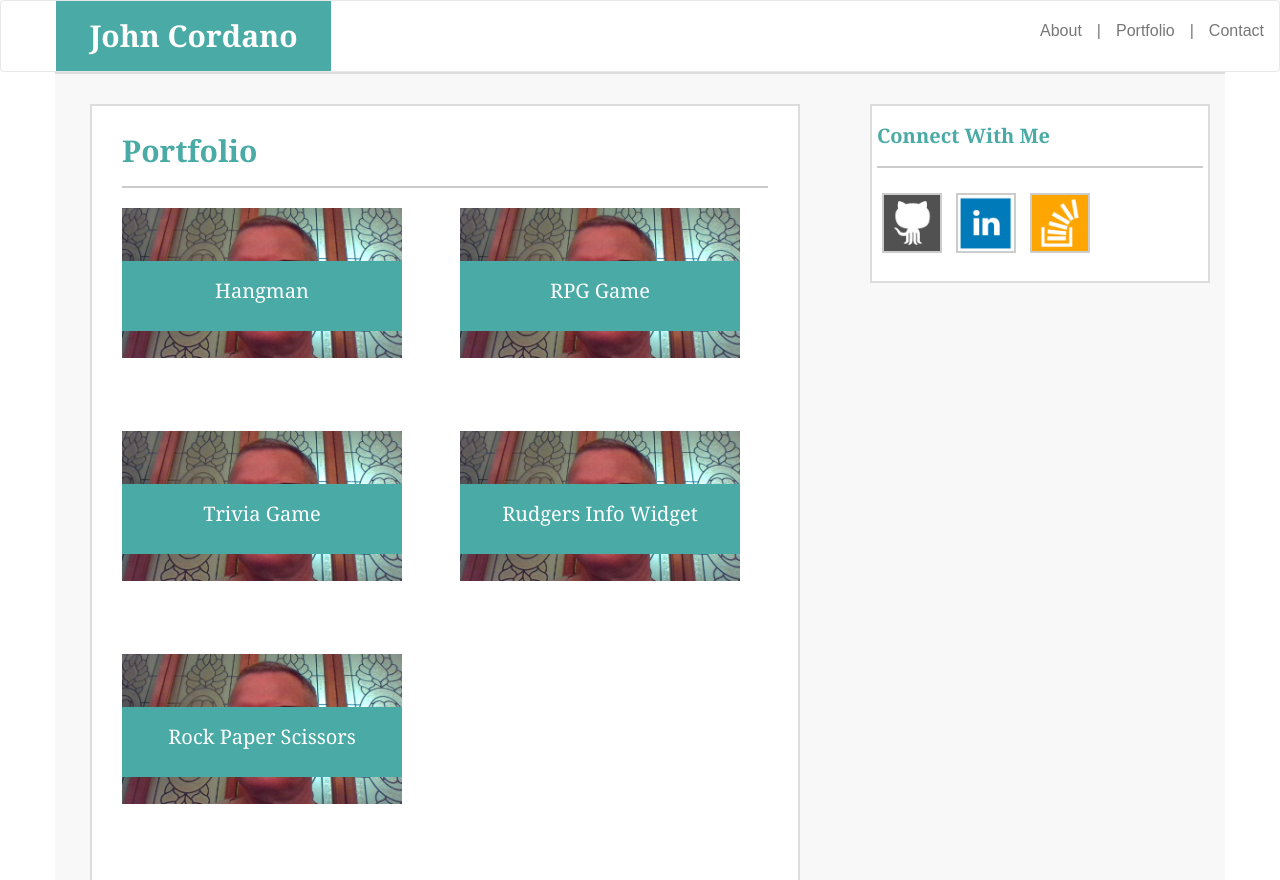
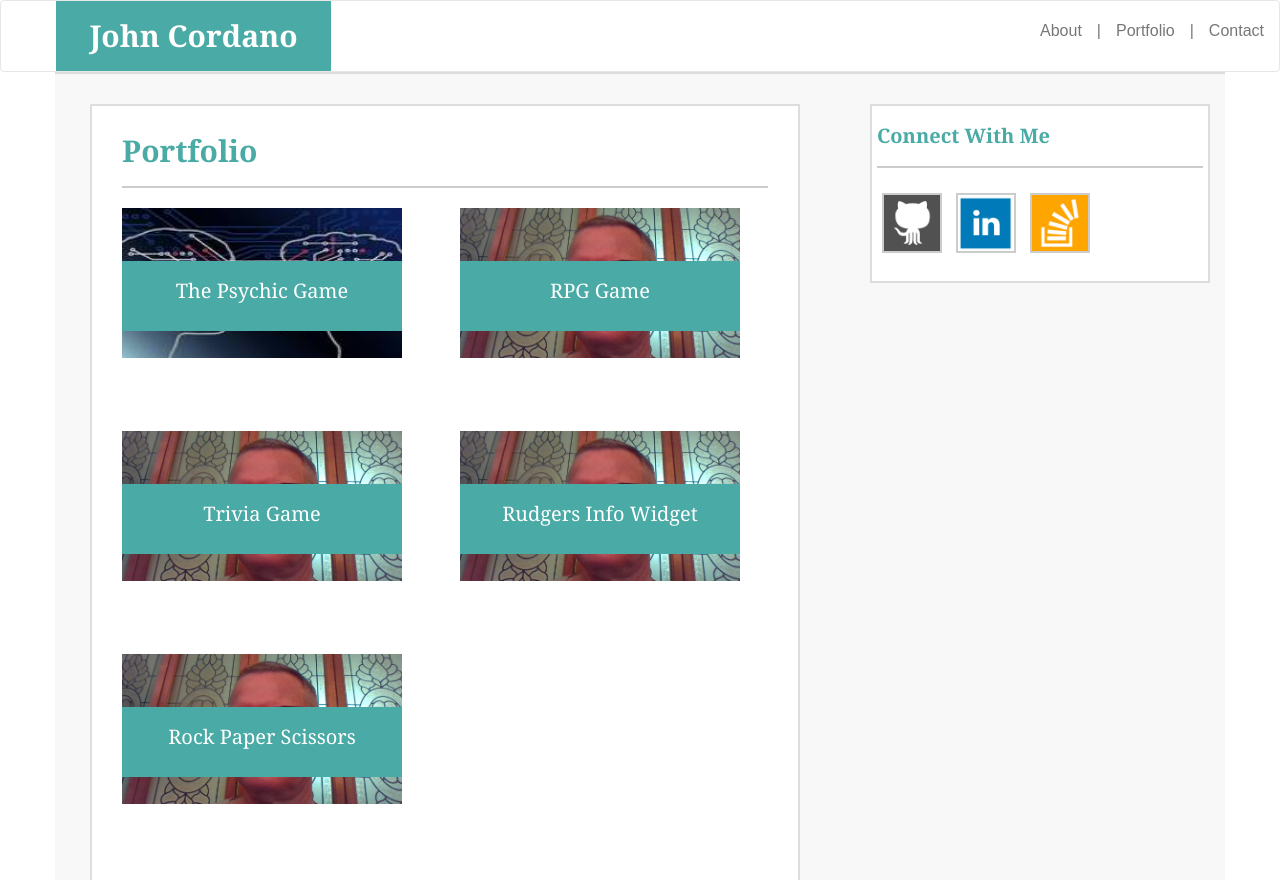
Before and after one commit to johncordano/Bootstrap-Portfolio, a plain HTML site: page portfolio.html in a window 1280 px wide. Shown: the top 880 px of the page. Drawn offline with nearby package versions, Linux system fonts and the light colour scheme.

Commit message:
Adjusted link and image for the Psychic Game on the Portfolio page.

```diff
--- a/portfolio.html
+++ b/portfolio.html
@@ -38,8 +38,8 @@
       <div class="row">
         <div class="col-md-6">
         <a href="https://johncordano.github.io/Psychic-Game/">
-        <img src="assets/images/JohnCordano.jpg" alt="John Cordano" id="portphoto"></a>
-        <h2>Hangman</h2>
+        <img src="assets/images/psychicGame.jpg" alt="John Cordano" id="portphoto"></a>
+        <h2>The Psychic Game</h2>
         </div>
         <div class="col-md-6">
         <img src="assets/images/JohnCordano.jpg" alt="John Cordano" id="portphoto">
```
Also changed, not shown: assets/images/psychicGame.jpg (added).
